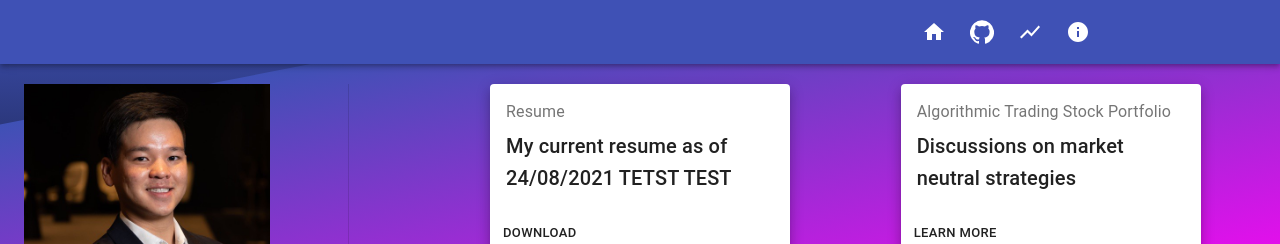
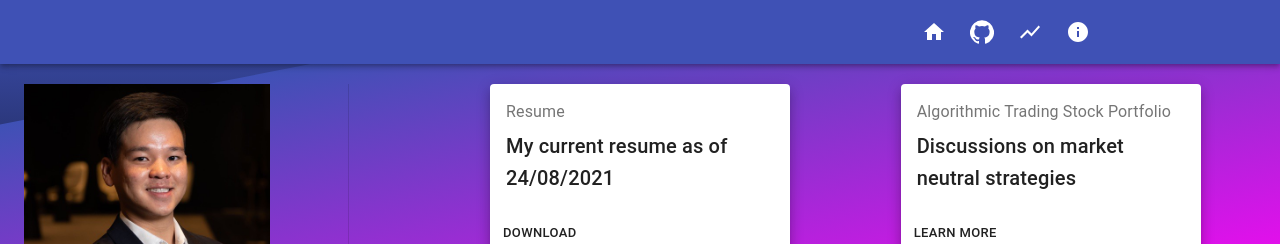
Before and after one commit to Xascrimson/personal-website-reactJS-on-AWS, a React (Create React App) app: page / in a window 1280 px wide. Shown: the top 244 px of the page. Built offline with nearby package versions, Linux system fonts and the light colour scheme.

Commit message:
removing test

```diff
--- a/src/Home.jsx
+++ b/src/Home.jsx
@@ -47,7 +47,7 @@ export default function Home(props) {
 									Resume
 								</Title>
 								<Typography variant="h6">
-									My current resume as of 24/08/2021 TETST TEST
+									My current resume as of 24/08/2021
 								</Typography>
 							</CardContent>
 							<CardActions>
```
